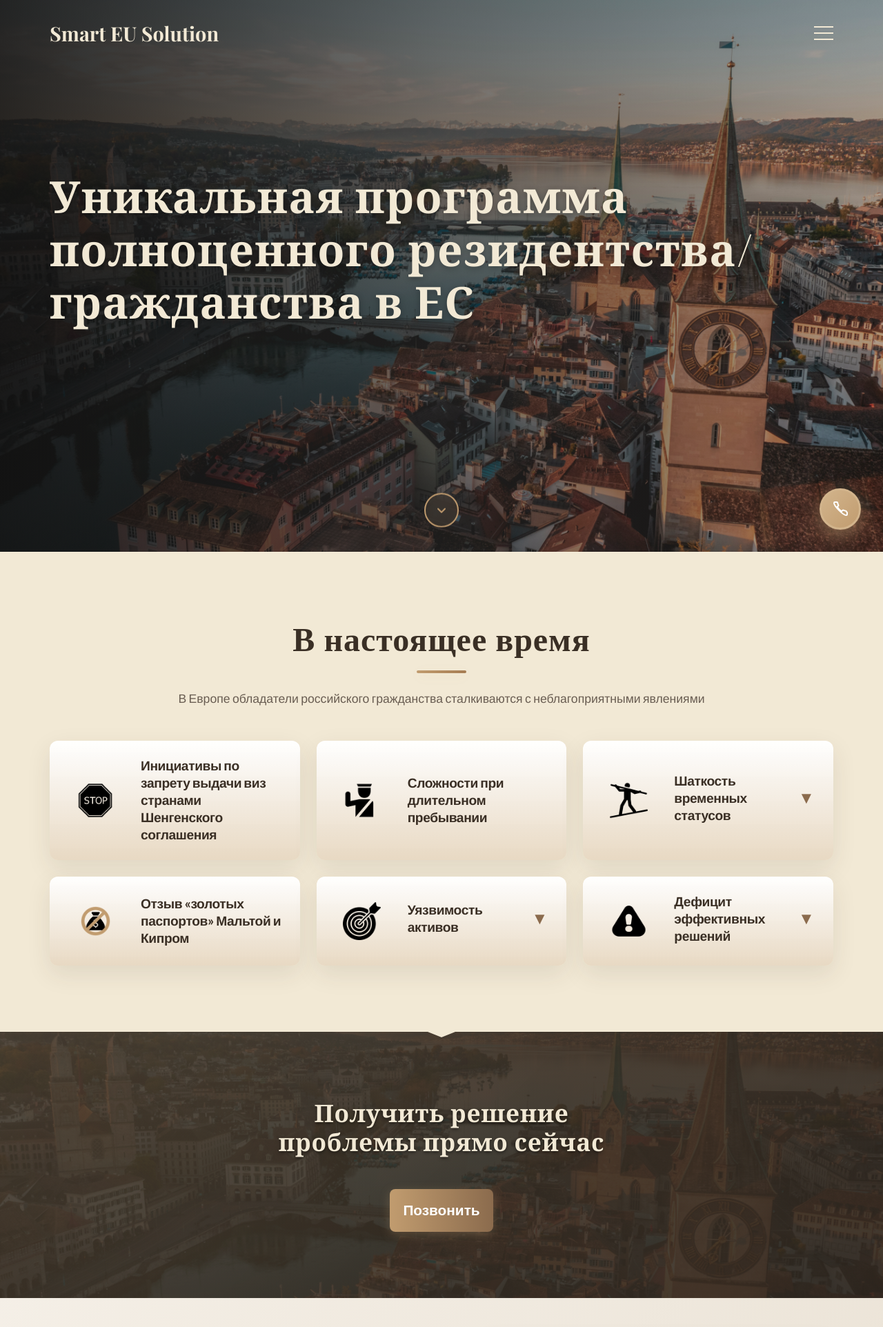
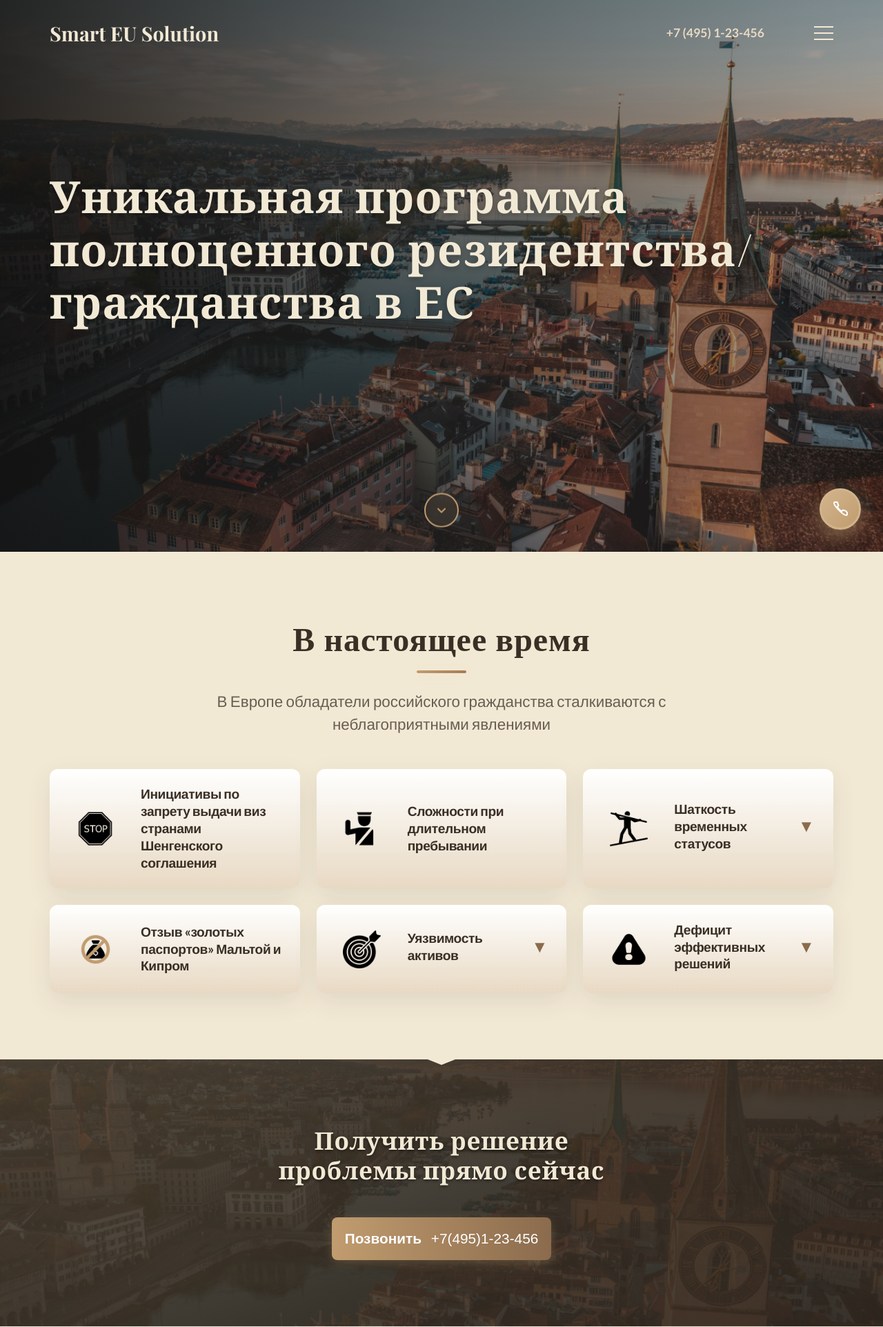
Before and after one commit to SoloveyIlya/smart-eu-solution, a PHP site: page / in a window 1280 px wide. Shown: the top 1924 px of the page at 69% size. Run offline with PHP 8.4, Linux system fonts and the light colour scheme.

Commit message:
edit some texts and phone num

```diff
--- a/index.html
+++ b/index.html
@@ -21,6 +21,11 @@
       <div class="header-inner">
         <!-- Логотип -->
         <a href="#" class="brand">Smart EU Solution</a>
+
+        <!-- Номер телефона для десктопа -->
+        <a href="tel:+74951234567" class="header-phone">
+          +7 (495) 1-23-456
+        </a>
 
         <!-- Бургер меню -->
         <button class="burger-menu" aria-label="Открыть меню">
@@ -57,6 +62,7 @@
               <p>Позвонить</p>
             </a>
           </div>
+
         </nav>
 
         <!-- Оверлей для меню -->
@@ -64,6 +70,7 @@
       </div>
     </div>
   </header>
+
 
   <!-- Главный экран по ТЗ -->
   <section class="hero">
@@ -190,6 +197,7 @@
           <h2 style="color: var(--bg-light); text-shadow: 0 2px 4px rgba(0, 0, 0, 0.5); margin-bottom: 3rem;">Получить решение проблемы прямо сейчас</h2>
           <button class="phone-btn" type="button" onclick="window.location.href='tel:+74951234567'" style="display: inline-block; background: linear-gradient(90deg, var(--gold), var(--accent-red)); color: #fff; border: none; border-radius: 8px; padding: 1.2rem 1.2rem; font-size: 1.3rem; font-weight: 600; cursor: pointer; transition: all 0.3s ease;">
             Позвонить
+            <span class="desktop-phone">+7(495)1-23-456</span>
           </button>
         </div>
       </div>
@@ -280,7 +288,7 @@
           </div>
           <div class="advantage-content">
             <h3>Гарантия возврата</h3>
-            <p>Полная финансовая безопасность инвестиций</p>
+            <p>Полная финансовая безопасность вложений</p>
             <!-- ЗОЛОТОЙ РАЗДЕЛИТЕЛЬ -->
             <div class="advantage-divider"></div>
           </div>
@@ -522,6 +530,7 @@
             </svg>
           </div>
           <span>Позвонить</span>
+          <span class="desktop-phone">+7(495)1-23-456</span>
         </a>
 
         <a href="mailto:info@smart-eu-solution.com" class="elegant-btn">
@@ -531,7 +540,7 @@
               <polyline points="22,6 12,13 2,6" stroke="currentColor" stroke-width="1.5"/>
             </svg>
           </div>
-          <span>Написать</span>
+          <span>Написать e-mail</span>
         </a>
 
         <a href="https://wa.me/74951234567" target="_blank" class="elegant-btn">
@@ -540,7 +549,7 @@
               <path d="M17.472 14.382c-.297-.149-1.758-.867-2.03-.967-.273-.099-.471-.148-.67.15-.197.297-.767.966-.94 1.164-.173.199-.347.223-.644.075-.297-.15-1.255-.463-2.39-1.475-.883-.788-1.48-1.761-1.653-2.059-.173-.297-.018-.458.13-.606.134-.133.298-.347.446-.52.149-.174.198-.298.298-.497.099-.198.05-.371-.025-.52-.075-.149-.669-1.612-.916-2.207-.242-.579-.487-.5-.669-.51-.173-.008-.371-.01-.57-.01-.198 0-.52.074-.792.372-.272.297-1.04 1.016-1.04 2.479 0 1.462 1.065 2.875 1.213 3.074.149.198 2.096 3.2 5.077 4.487.709.306 1.262.489 1.694.625.712.227 1.36.195 1.871.118.571-.085 1.758-.719 2.006-1.413.248-.694.248-1.289.173-1.413-.074-.124-.272-.198-.57-.347m-5.421 7.403h-.004a9.87 9.87 0 01-5.031-1.378l-.361-.214-3.741.982.998-3.648-.235-.374a9.86 9.86 0 01-1.51-5.26c.001-5.45 4.436-9.884 9.888-9.884 2.64 0 5.122 1.03 6.988 2.898a9.825 9.825 0 012.893 6.994c-.003 5.45-4.437 9.884-9.885 9.884" stroke="currentColor" stroke-width="1.5"/>
             </svg>
           </div>
-          <span>Написать</span>
+          <span>Написать в WA</span>
         </a>
       </div>
     </div>
@@ -643,9 +652,17 @@
         <p class="confidential-primary">
           Если Вам показалось, что в нашем описании недостает подробностей, то Вам не показалось, это так и есть, и это потому, что программа является конфиденциальной и подробности могут быть открыты только в личном общении с заинтересованными потенциальными клиентами.
         </p>
-        <p class="confidential-secondary">
+        <div class="why-container">
+          <button class="why-button" aria-expanded="false">
+            Почему?
+            <svg class="why-arrow" width="12" height="8" viewBox="0 0 12 8" fill="none">
+              <path d="M1 1.5L6 6.5L11 1.5" stroke="currentColor" stroke-width="2" stroke-linecap="round" stroke-linejoin="round"/>
+            </svg>
+          </button>
+          <div class="confidential-secondary hidden">
             Такой подход позволяет наилучшим образом обеспечить как работоспособность программы, так и защитить интересы уже воспользовавшихся ею клиентов.
-        </p>
+          </div>
+        </div>
       </div>
     </div>
   </div>
--- a/script.js
+++ b/script.js
@@ -412,3 +412,30 @@ document.addEventListener('DOMContentLoaded', () => {
     });
   }
 });
+
+// Обработчик для кнопки "Почему?"
+document.addEventListener('DOMContentLoaded', () => {
+  const whyButton = document.querySelector('.why-button');
+  const confidentialSecondary = document.querySelector('.confidential-secondary');
+
+  if (whyButton && confidentialSecondary) {
+    whyButton.addEventListener('click', function() {
+      const isExpanded = this.getAttribute('aria-expanded') === 'true';
+
+      // Переключаем состояние
+      this.setAttribute('aria-expanded', !isExpanded);
+      confidentialSecondary.classList.toggle('hidden');
+
+      // Плавная прокрутка к раскрытому контенту
+      if (!isExpanded) {
+        setTimeout(() => {
+          confidentialSecondary.scrollIntoView({
+            behavior: 'smooth',
+            block: 'nearest',
+            inline: 'nearest'
+          });
+        }, 300);
+      }
+    });
+  }
+});
--- a/style.css
+++ b/style.css
@@ -1523,7 +1523,7 @@ p, .text-body, .step-description, .challenge-content p, .advantage-content p, .o
 
   .challenges-sub {
     color: var(--text-muted);
-    font-size: 1.1rem;
+    font-size: 1.4rem;
     max-width: 820px;
     text-align: center;
     font-weight: 500; /* Чуть жирный */
@@ -4387,3 +4476,51 @@ advantage-combo:not(.advantage-combo-1) {
     height: 20px;
   }
 }
+
+.desktop-phone {
+  display: none;
+}
+
+@media (min-width: 1024px) {
+  .desktop-phone {
+    display: inline;
+    margin-left: 8px;
+    font-weight: 500;
+  }
+}
+
+/* Номер телефона для десктопной версии */
+.header-phone {
+  display: none;
+  color: var(--bg-card);
+  text-decoration: none;
+  font-weight: 650;
+  margin-right: 40px;
+  transition: color 0.3s ease;
+  background: transparent;
+}
+
+
+/* Показываем только на десктопе */
+@media (min-width: 1024px) {
+  .header-phone {
+    display: block;
+    position: absolute;
+    right: 60px; /* позиционируем слева от бургер-меню */
+    top: 50%;
+    transform: translateY(-50%);
+  }
+
+  /* Сдвигаем бургер-меню немного правее чтобы освободить место */
+  .burger-menu {
+    margin-left: auto;
+  }
+}
+
+/* Для корректного позиционирования header-inner */
+.header-inner {
+  position: relative;
+  display: flex;
+  align-items: center;
+  justify-content: space-between;
+}
```
Also changed, not shown: other parts of style.css (+90 -1 lines). Lines whose indentation alone changed are shown as unchanged.
